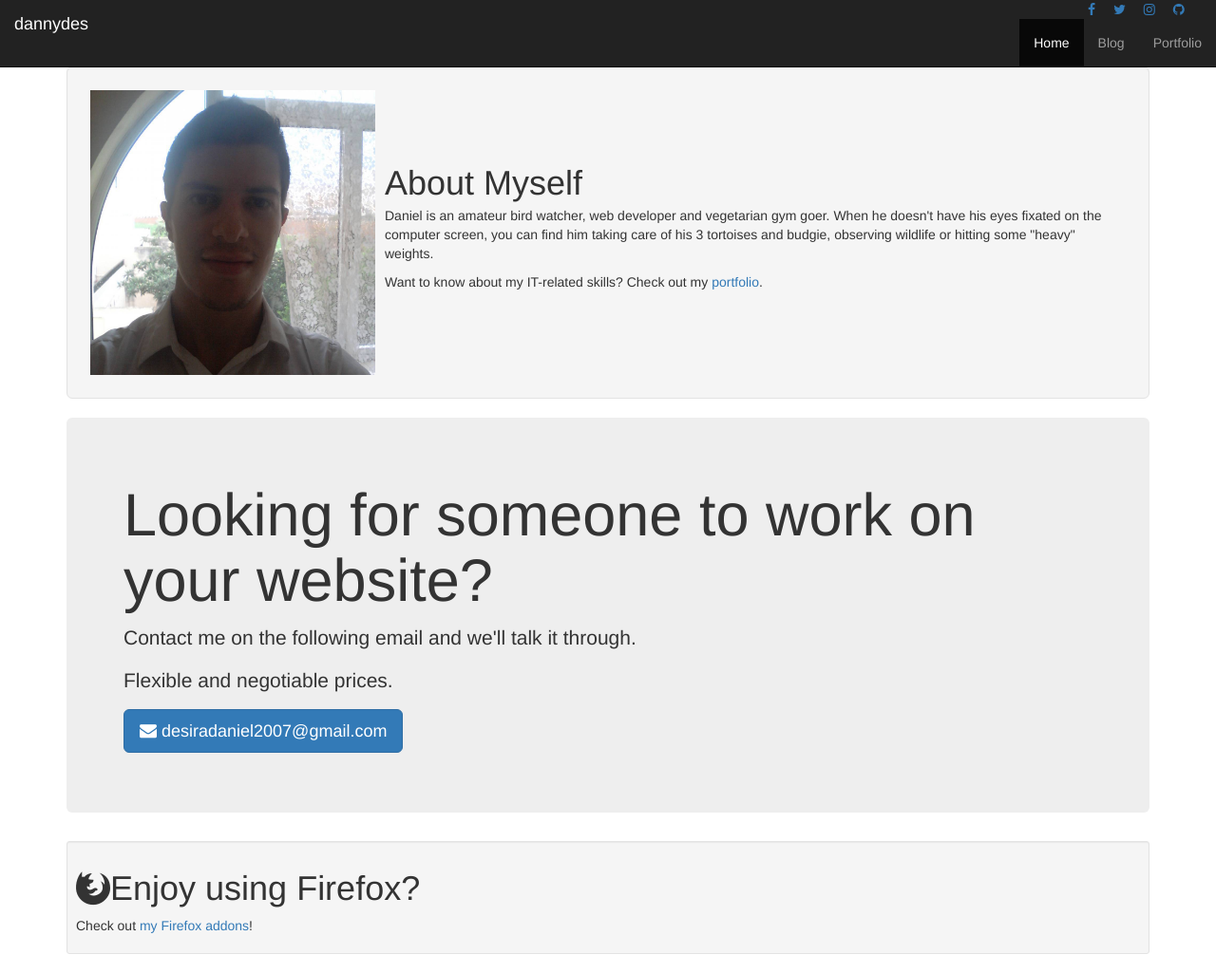
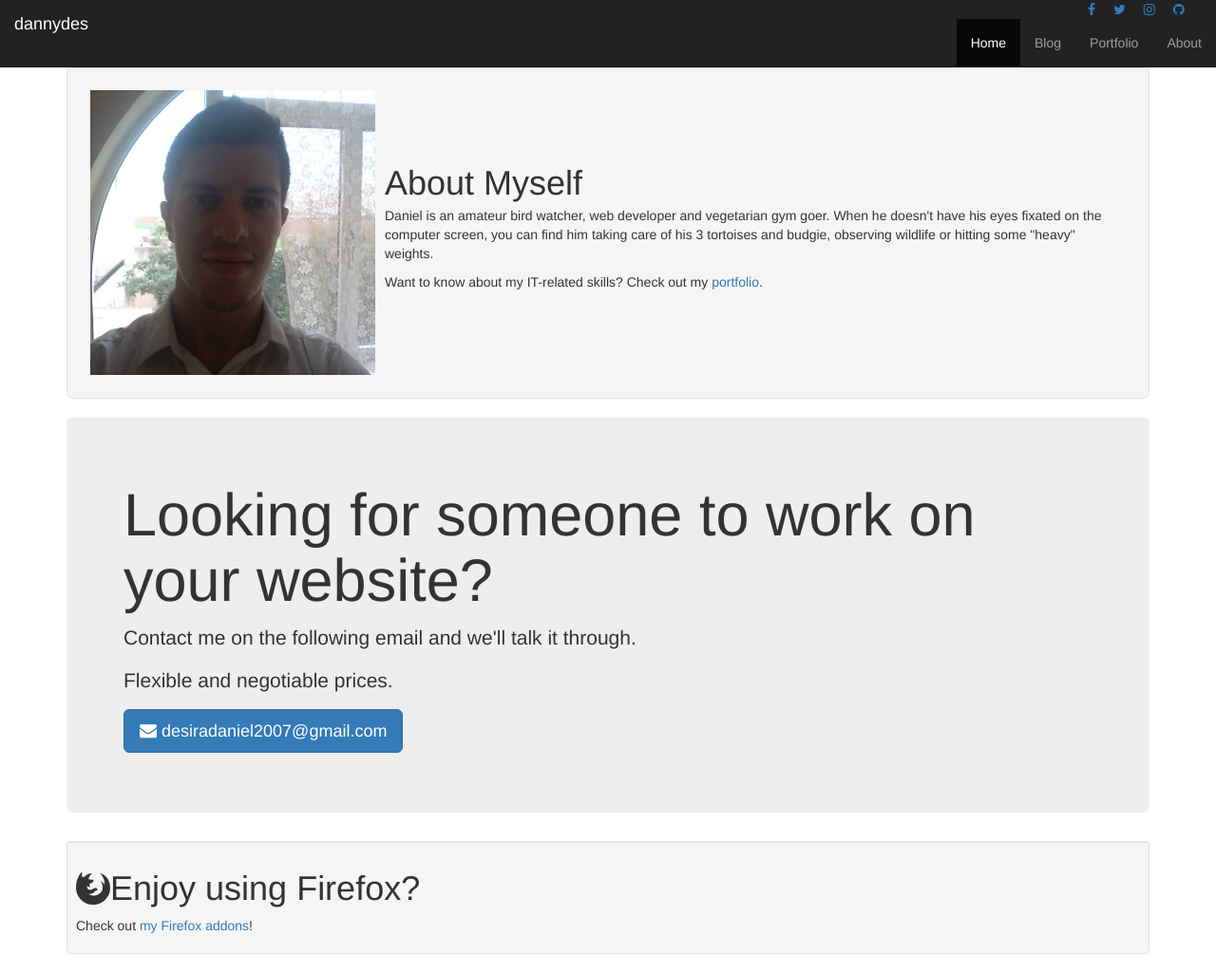
Before and after one commit to dannydes/dannydes.github.io, a Jekyll site: the page built from index.html, in a window 1280 px wide and 1025 px high. Shown: the whole window at 95% size. Built offline with Jekyll 4.4.1, drawn with Linux system fonts in a browser that asks for light colours; nearby versions of some CDN libraries.

Commit message:
add about to menu

```diff
--- a/_includes/header.html
+++ b/_includes/header.html
@@ -33,6 +33,7 @@
 						<li{% if page.title == 'dannydes' %} class="active"{% endif %}><a href="{{ site.url }}">Home</a></li>
 						<li{% if page.title == 'Blog' %} class="active"{% endif %}><a href="{{ site.url }}/blog">Blog</a></li>
 						<li{% if page.title == 'Portfolio' %} class="active"{% endif %}><a href="{{ site.url }}/portfolio">Portfolio</a></li>
+						<li{% if page.title == 'About' %} class="active"{% endif %}><a href="{{ site.url }}/about">About</a></li>
 					</ul>
 				</div>
 			</div>
```
